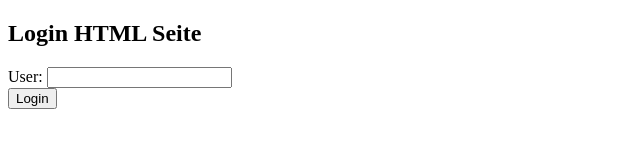
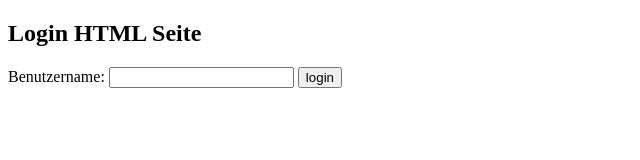
Before and after one commit to robKoh/Webprogrammierung, a website: page src/index.html in a window 1280 px wide. Shown: the whole page, without its empty margins (0-640 px from the left). Drawn offline with Linux system fonts and the light colour scheme.

Commit message:
Endpunkt POST und User Cookie

```diff
--- a/src/index.html
+++ b/src/index.html
@@ -12,13 +12,10 @@
     <header>
         <h2>Login HTML Seite</h2>
     </header>
-    <form>
-        <div>
-            User: <input type="text">
-        </div>
-        <div>
-            <input type="button" value="Login">
-        </div>
+    <form action="/" method="POST">
+        <label for="q">Benutzername:</label>
+        <input id="username" name="username" />
+        <button>login</button>
     </form>
 </body>
 
```
Also changed, not shown: server.js (+6 -25 lines).
